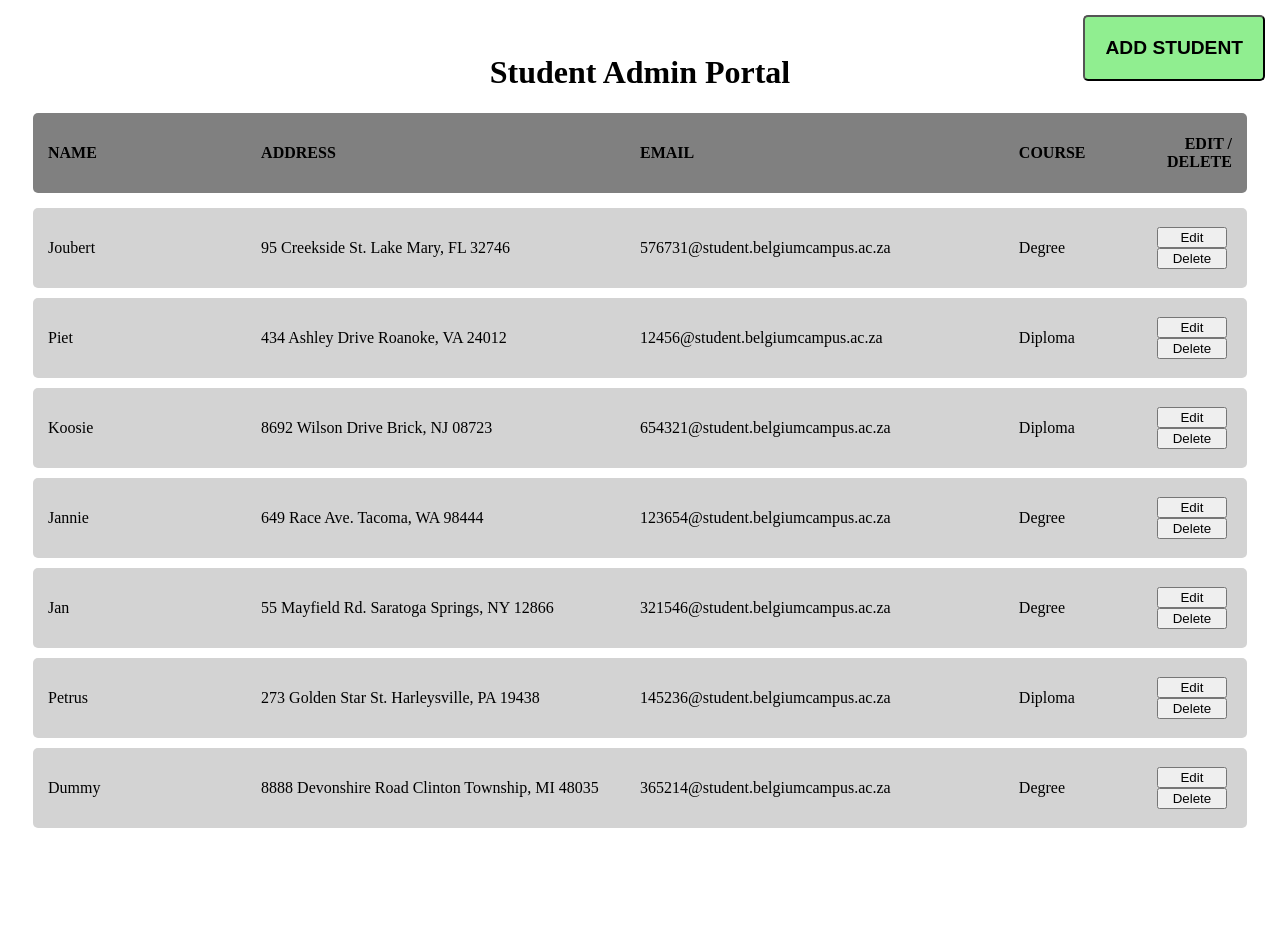
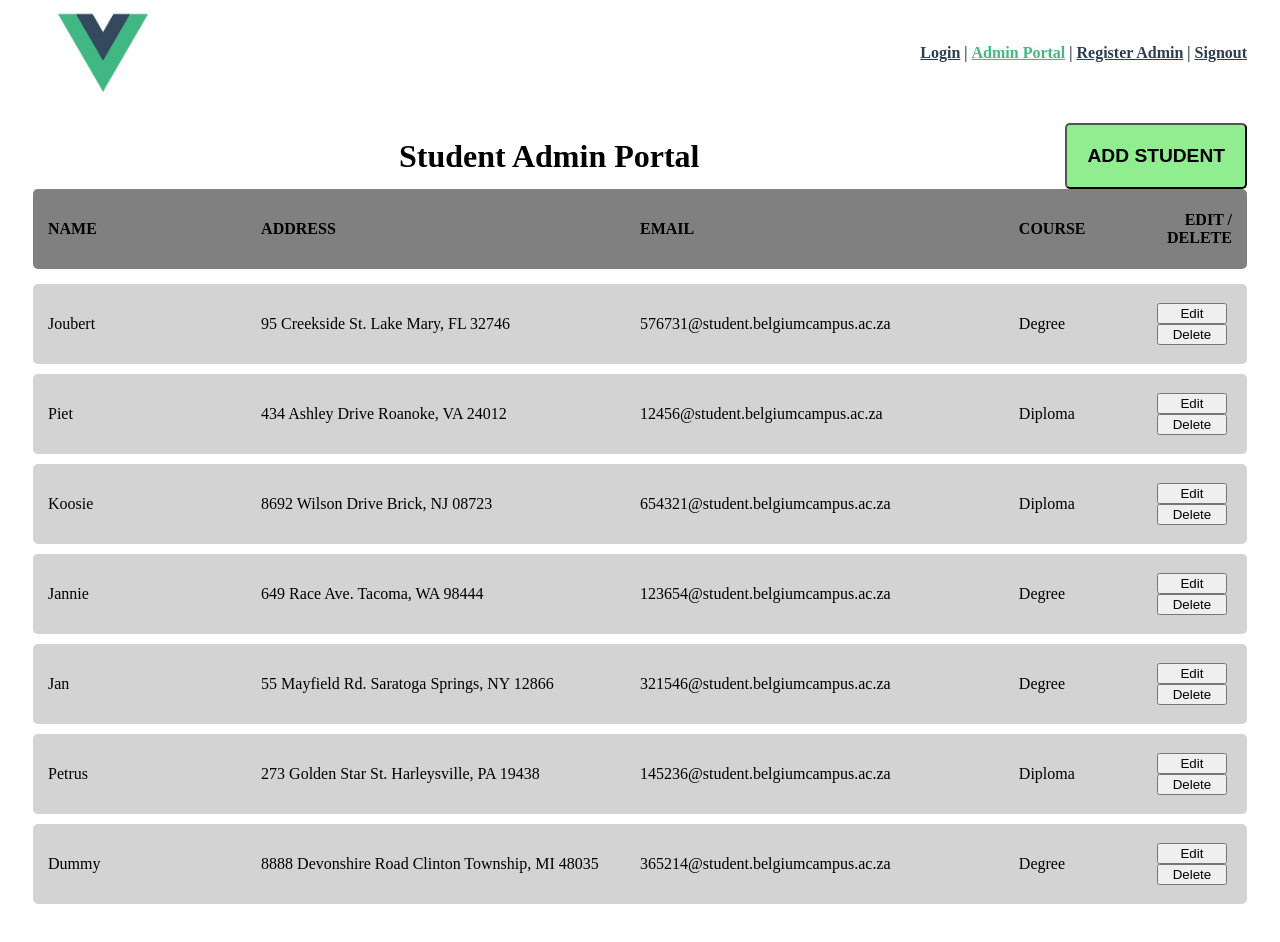
Before and after one commit to RuhanPotgieter/PRG381_Project_2022, a Vue app in the folder frontend/: page /admin in a window 1280 px wide. Shown: the top 942 px of the page. Before the commit the page ends 871 px from the top, so only its background shows below. Built offline with nearby package versions, Linux system fonts and the light colour scheme; what @formkit/vue would draw is missing.

Commit message:
Fixing app routing and changed styling to move add button for navbar

```diff
--- a/frontend/package.json
+++ b/frontend/package.json
@@ -11,7 +11,8 @@
     "@formkit/themes": "^1.0.0-beta.10",
     "@formkit/vue": "^1.0.0-beta.10",
     "core-js": "^3.8.3",
-    "vue": "^3.2.13"
+    "vue": "^3.2.13",
+    "vue-router": "^4.1.4"
   },
   "devDependencies": {
     "@babel/core": "^7.12.16",
--- a/frontend/src/App.vue
+++ b/frontend/src/App.vue
@@ -1,18 +1,37 @@
 <template>
-  <Admin />
+  <div>
+    <Navbar/>
+    <router-view/>
+
+  </div>
 </template>
 
 
 
 <script>
 import Admin from "./pages/Admin.vue"
+import Navbar from "./components/Navbar.vue"
 export default {
   name: 'App',
   components: {
-    Admin
-  }
+    Admin,
+    Navbar
+}
 }
 </script>
 
 <style>
+
+.page-header{
+  display: flex;
+  justify-content: flex-end;
+}
+
+.page-header>.actions{
+}
+
+.page-header>h1{
+  margin: auto
+}
+
 </style>
--- a/frontend/src/main.js
+++ b/frontend/src/main.js
@@ -2,5 +2,6 @@ import { createApp } from 'vue'
 import App from './App'
 import { plugin, defaultConfig } from '@formkit/vue'
 import '@formkit/themes/genesis'
+import router from './router'
 
-createApp(App).use(plugin, defaultConfig).mount('#app')
+createApp(App).use(router).use(plugin, defaultConfig).mount('#app')
--- a/frontend/src/pages/Admin.vue
+++ b/frontend/src/pages/Admin.vue
@@ -1,8 +1,13 @@
 <template>
     <div>
         <div style="padding:25px;">
-            <h1 style="text-align:center">Student Admin Portal</h1>
-            <button class="add">Add Student</button>
+            <div class="page-header">
+                <h1 style="text-align:center">Student Admin Portal</h1>
+                <div class="actions">
+                    <button class="add">Add Student</button>
+                </div>
+            </div>
+
             <div class="heading-row">
                 <div class="heading-column heading-column-18">Name</div>
                 <div class="heading-column heading-column-32">Address</div>
@@ -23,6 +28,7 @@ import Students from '../config/Students.json'
 import StudentListItem from '@/components/StudentListItem.vue'
 import StudentEdit from "@/components/StudentEdit.vue"
 import StudentDelete from "@/components/StudentDelete.vue"
+import Navbar from "../components/Navbar.vue"
 
 export default {
     data() {
@@ -34,10 +40,11 @@ export default {
         }
     },
     components: {
-        StudentListItem,
-        StudentEdit,
-        StudentDelete
-    },
+    StudentListItem,
+    StudentEdit,
+    StudentDelete,
+    Navbar
+},
     methods: {
         editShow(id) {
             this.student = this.Students[id]
@@ -105,7 +112,6 @@ export default {
 }
 
 .add {
-    position: absolute;
     top: 15px;
     right: 15px;
     background-color: lightgreen;
```
Also changed, not shown: 1 other file (tests, documents, lock files or other folders).
